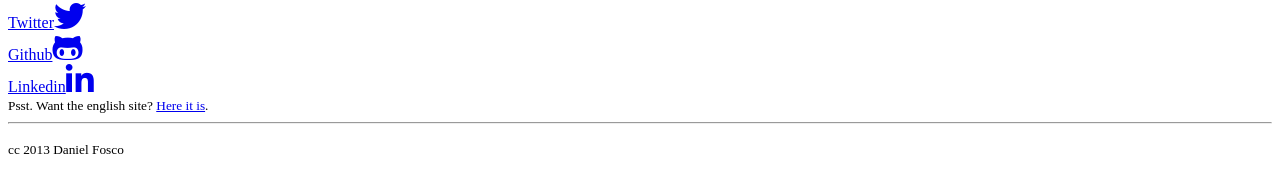
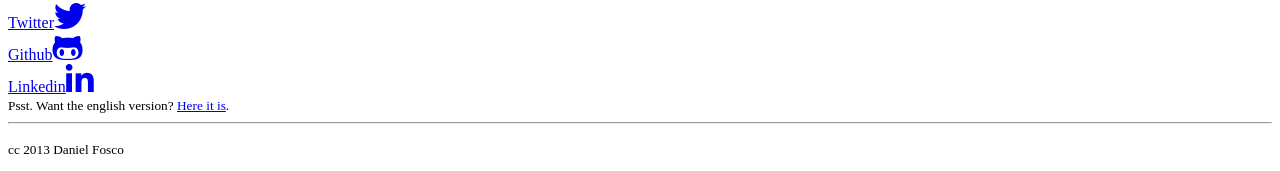
Before and after one commit to dfosco/danielfos.co, a Jekyll site: the page built from index.md, in a window 1280 px wide. Shown: the part 737-908 px from the top of the page. Built offline with Jekyll 4.4.1, drawn with Linux system fonts in a browser that asks for light colours; nearby versions of some CDN libraries; library files that are not in the unit come from our copies.

Commit message:
Added 'title'attr to english version link
Rephrased wording

```diff
--- a/index.md
+++ b/index.md
@@ -45,4 +45,4 @@
 <div class="icon"><a href="https://www.github.com/dfosco" target="_blank"><span class="screen-reader-text">Github</span><i class="fa fa-github-alt fa-2x"> </i></a></div>
 <div class="icon"><a href="https://br.linkedin.com/in/danielfosco" target="_blank"><span class="screen-reader-text">Linkedin</span><i class="fa fa-linkedin fa-2x"> </i></a></div>
 
-<div class="text-center" id="translate"><small>Psst. Want the english site? <a href="{{ BASE_PATH }}/en">Here it is</a>.</small></div>
+<div class="text-center" id="translate"><small>Psst. Want the english version? <a href="{{ BASE_PATH }}/en" title="English Version">Here it is</a>.</small></div>
```
